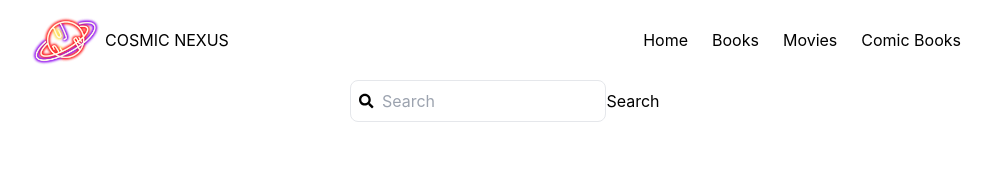
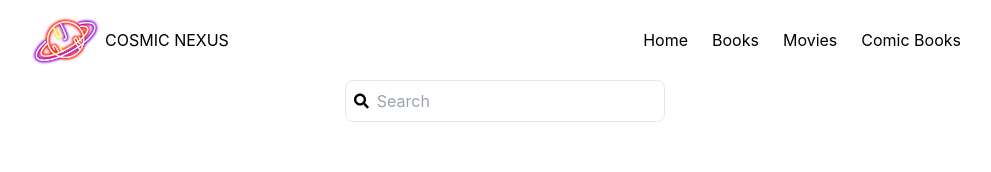
Before and after one commit to danilo-cupido/cosmic-nexus, a React (Create React App) app: page /books in a window 1280 px wide. Shown: the top 172 px of the page, without its empty margins (135-1126 px from the left). Built offline with nearby package versions, Linux system fonts and the light colour scheme.

Commit message:
remove search button

```diff
--- a/src/components/SearchBar.tsx
+++ b/src/components/SearchBar.tsx
@@ -1,14 +1,24 @@
-import { useState } from 'react';
+import { useState, useEffect } from 'react';
 import { FaSearch } from 'react-icons/fa';
 
 const SearchBar = (props: { handleSearch: (searchTerm: string) => void }) => {
 	const [value, setValue] = useState('');
-	const handleClick = () => {
-		props.handleSearch(value);
+	const handler = (key: any) => {
+		if (key.code === 'Enter') {
+			props.handleSearch(value);
+		}
 	};
+
+	useEffect(() => {
+		window.addEventListener('keydown', handler);
+		return () => {
+			window.removeEventListener('keydown', handler);
+		};
+	}, [value]);
+
 	return (
 		<div className='flex justify-center'>
-			<div className='flex items-center border rounded-lg w-64 p-2'>
+			<div className='flex items-center border rounded-lg w-80 p-2'>
 				<FaSearch />
 				<input
 					id='search'
@@ -20,7 +30,6 @@ const SearchBar = (props: { handleSearch: (searchTerm: string) => void }) => {
 					onChange={(e) => setValue(e.target.value)}
 				/>
 			</div>
-			<button onClick={handleClick}>Search</button>
 		</div>
 	);
 };
```
